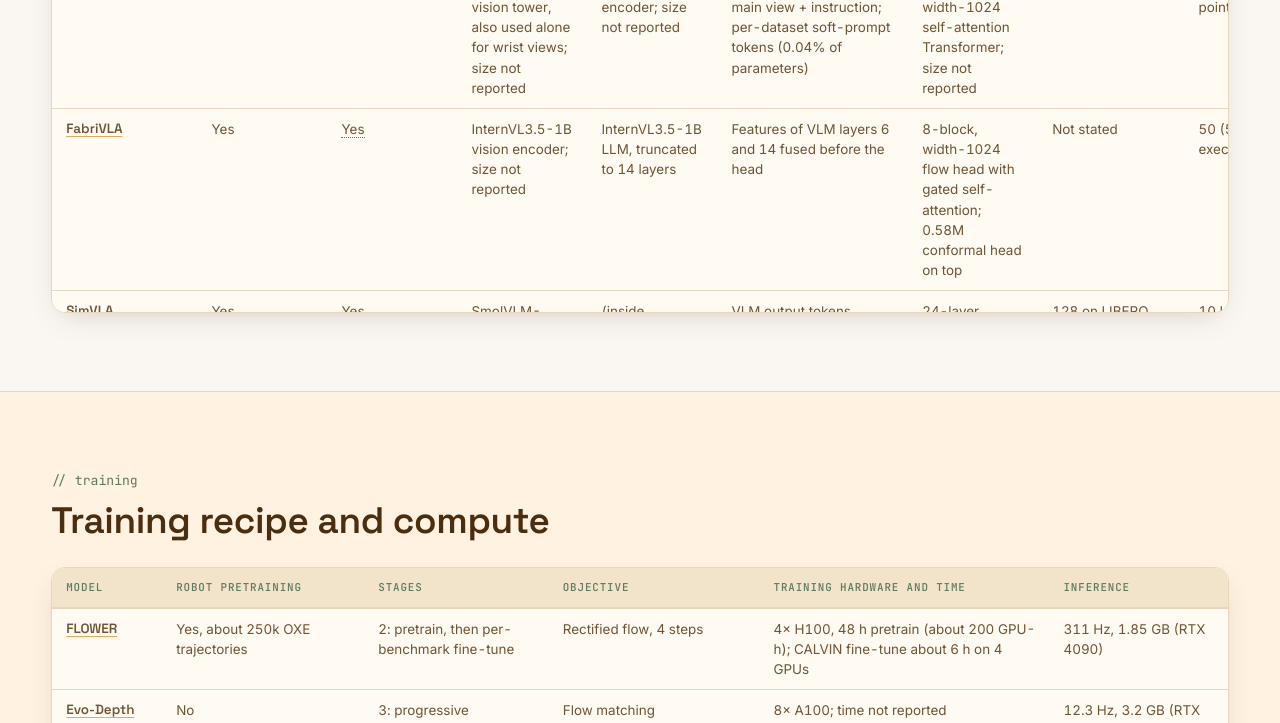
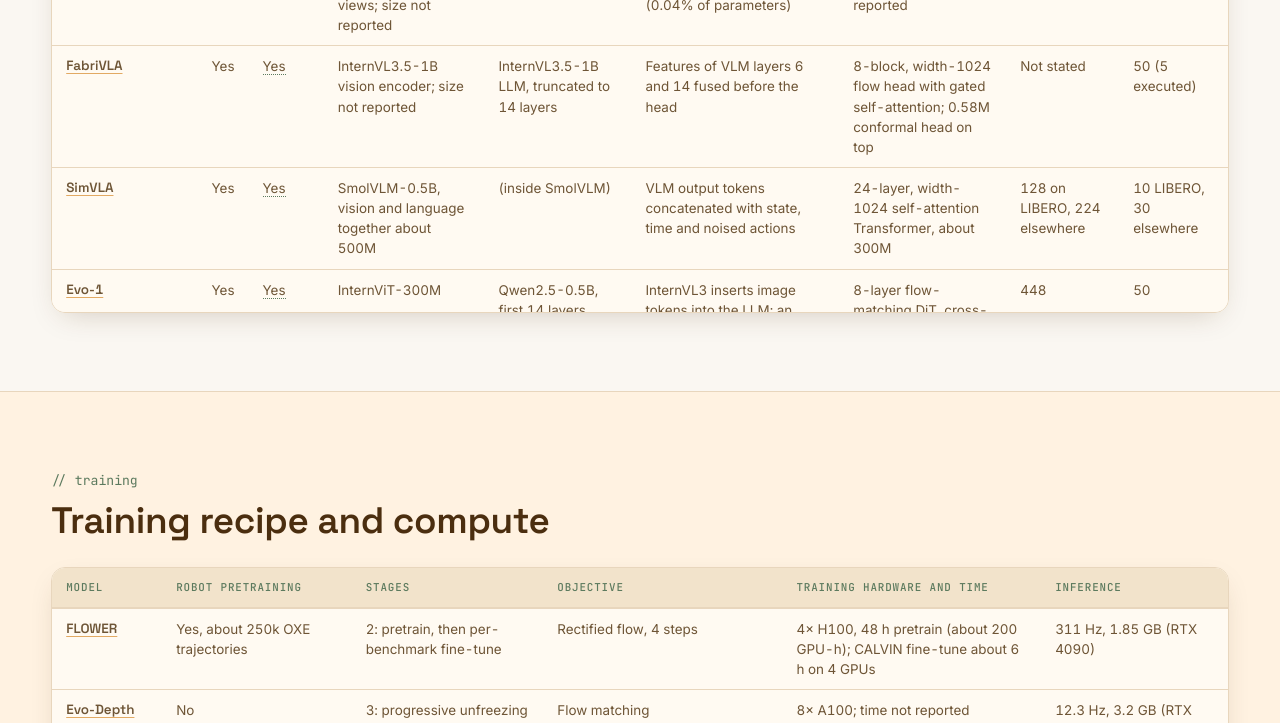
Before and after one commit to khanhnd61-vr/small-vla-survey, a plain HTML site: page index.html in a window 1280 px wide. Shown: the part 3540-4263 px from the top of the page. Drawn offline with Linux system fonts and the light colour scheme.

Commit message:
Size table columns to their content
Co-Authored-By: Claude Fable 5.2 <noreply@anthropic.com>
Claude-Session: https://claude.ai/code/session_01YGba8DmveBC1e169eoA8ka

```diff
--- a/assets/site.css
+++ b/assets/site.css
@@ -612,8 +612,15 @@ tr.detail > td { padding: 4px 14px 20px 36px; background: var(--bg); }
 .results td.name { font-family: var(--font-display); font-weight: 600; font-size: .95rem; white-space: nowrap; color: var(--primary); }
 .results td.num { white-space: nowrap; }
 .results td.empty { display: table-cell; padding: 10px 14px; color: var(--line-strong); text-align: right; }
-.results.wide td { min-width: 130px; color: var(--ink-soft); font-size: .84rem; line-height: 1.5; }
-.results.wide td.name { min-width: 0; }
+.results.wide td { color: var(--ink-soft); font-size: .84rem; line-height: 1.5; }
+#main td:nth-child(2) { white-space: nowrap; }
+#arch td:nth-child(2), #arch td:nth-child(3) { white-space: nowrap; }
+#arch td:nth-child(4), #arch td:nth-child(5) { min-width: 110px; }
+#arch td:nth-child(6) { min-width: 160px; } #arch td:nth-child(7) { min-width: 130px; }
+#arch td:nth-child(8), #arch td:nth-child(9) { min-width: 70px; }
+#recipe td:nth-child(2), #recipe td:nth-child(3) { min-width: 150px; }
+#recipe td:nth-child(4) { min-width: 180px; } #recipe td:nth-child(5) { min-width: 200px; } #recipe td:nth-child(6) { min-width: 150px; }
+table.wide thead th { white-space: normal; vertical-align: bottom; }
 .noted { border-bottom: 1px dotted var(--support); cursor: help; }
 .mlink { all: unset; cursor: pointer; text-decoration: underline; text-decoration-color: var(--secondary); text-underline-offset: 3px; }
 .mlink:hover { color: var(--support); }
```
